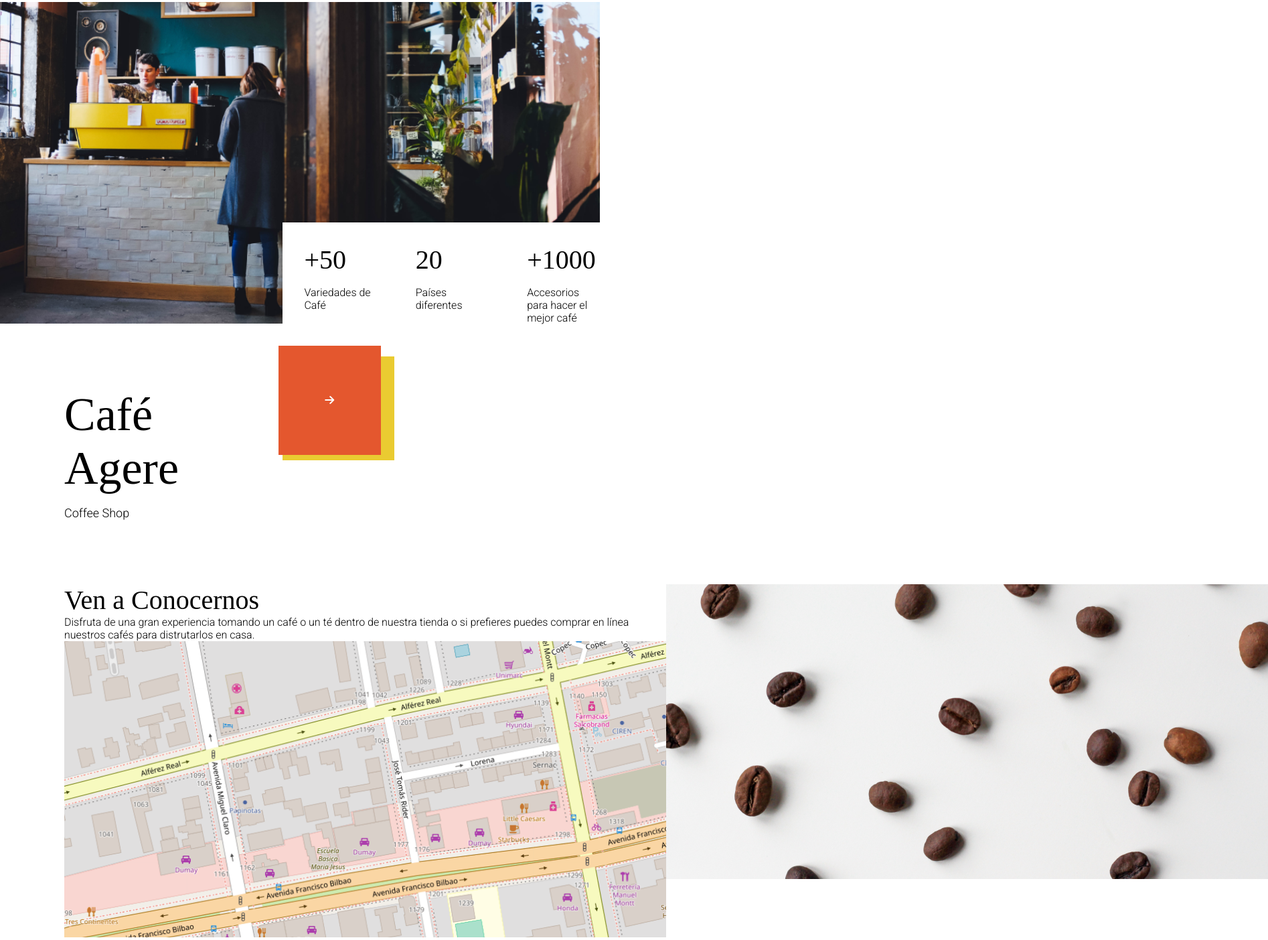
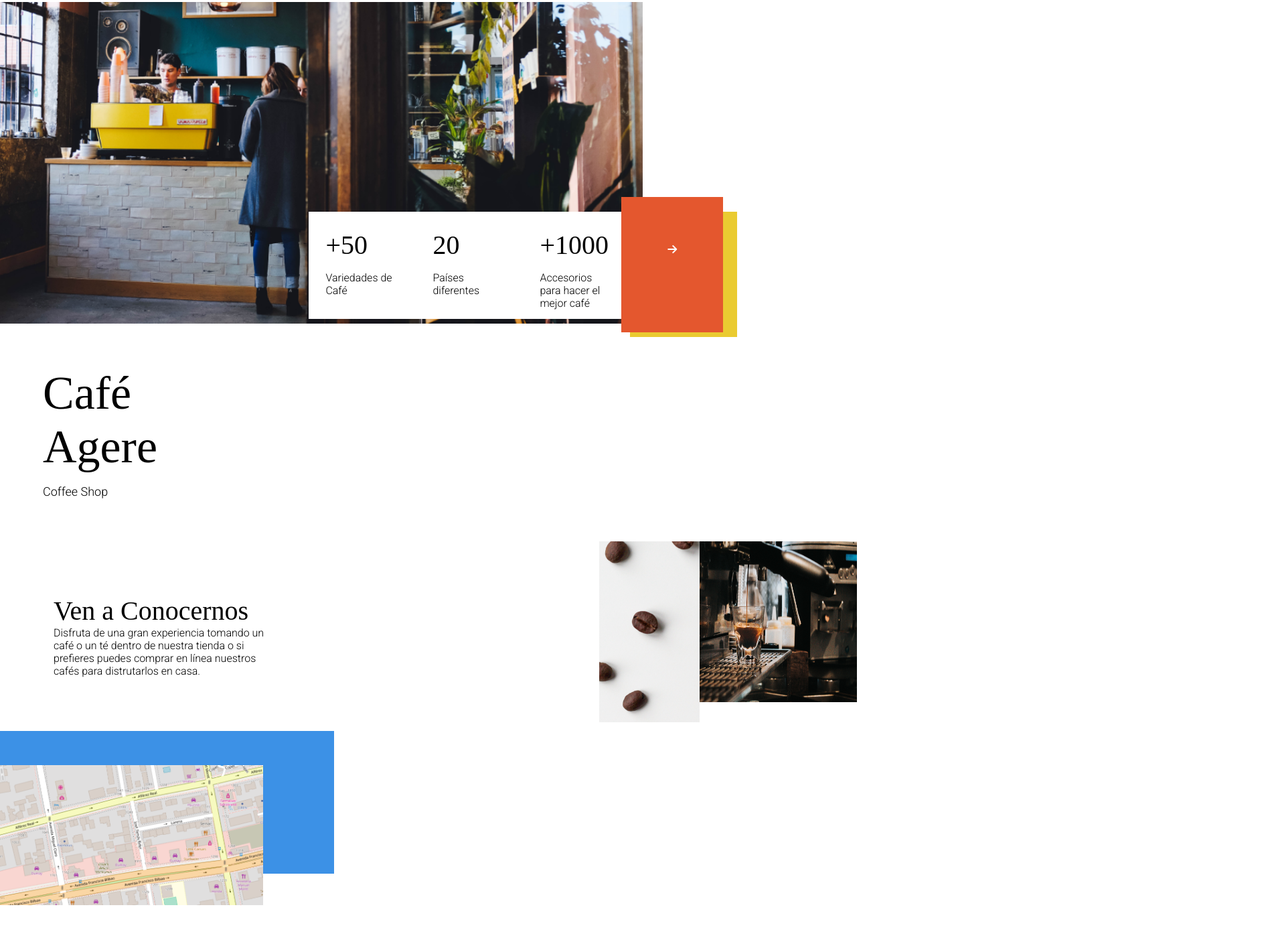
Before and after one commit to pabl-cruz/DesafioCafeAgere, a plain HTML site: page index.html in a window 1280 px wide. Shown: the part 108-1511 px from the top of the page at 67% size, 1894 px wide, since content can reach past the window. After the commit the page ends 1459 px from the top, so only its background shows below. Drawn offline with Linux system fonts and the light colour scheme; a web font is replaced by a local one.

Commit message:
(wip) añadidos componentes main

```diff
--- a/assets/scss/abstracts/_variables.scss
+++ b/assets/scss/abstracts/_variables.scss
@@ -4,6 +4,7 @@ $spanishgray: #989797;
 $shinyshamrock: #4ca866;
 $coral: #eacb31;
 $flame: #e4572e;
+$bluedefrance: #3c91e6;
 //tipografias
 $roboto: "Roboto";
 $pt: "PT Mono";
--- a/assets/scss/components/_features.scss
+++ b/assets/scss/components/_features.scss
@@ -3,9 +3,10 @@
   width: 50%;
   max-height: 20%;
   background: $white;
+  z-index: 2;
   &__feature{
-    padding: 2rem;
-    width: 16%;
+    padding:1.6rem;
+    width: 17%;
     &--button{
       background-color: $coral;
     }
@@ -18,10 +19,10 @@
     position: relative;
     color: $white;
     background-color: $flame;
-    padding-top: 72px;
+    padding-top: 69px;
     top: -6vh;
     left: -3vw;
-    width: 149%;
-    height: 100%;
+    width: 140%;
+    height: 98%;
   }
 }
--- a/assets/scss/components/_images.scss
+++ b/assets/scss/components/_images.scss
@@ -0,0 +1,16 @@
+.images{
+  width: 25%;
+  &__cafe{
+    width: 150px;
+    position: absolute;
+    height: 270px;
+    object-fit: cover;
+    margin-left: -65px;
+    z-index: 2;
+  }
+  &__image{
+    width: 100%;
+    margin-bottom: -4px;
+    height: 30vh;
+  }
+}
--- a/assets/scss/components/_map.scss
+++ b/assets/scss/components/_map.scss
@@ -0,0 +1,9 @@
+.map{
+  background-color: $bluedefrance;
+  &__image{
+    width: 85%;
+    position: relative;
+    top: 51px;
+    right: 31px;
+  }
+}
--- a/assets/scss/components/_meetus.scss
+++ b/assets/scss/components/_meetus.scss
@@ -0,0 +1,8 @@
+.meetus{
+  &__title{
+    margin-top: 3rem;
+  }
+  &__text{
+    padding: 2rem 5rem 5rem 5rem;
+  }
+}
--- a/assets/scss/components/_title.scss
+++ b/assets/scss/components/_title.scss
@@ -1,6 +1,6 @@
 .hero{
   &__title{
-    padding: 6rem;
+    padding: 4rem;
   }
   &__subTitle{
     padding-top: 1rem;
--- a/assets/scss/layout/_hero.scss
+++ b/assets/scss/layout/_hero.scss
@@ -1,6 +1,6 @@
 .hero{
   &__imageContainer{
-    width: 70%;
+    width: 75%;
     height: 60vh;
   }
   &__image{
--- a/assets/scss/layout/_layout.scss
+++ b/assets/scss/layout/_layout.scss
@@ -11,4 +11,5 @@
   display: flex;
   flex-direction: row;
   flex-wrap: wrap;
+  justify-content: space-between;
 }
--- a/assets/scss/layout/_main.scss
+++ b/assets/scss/layout/_main.scss
@@ -1,4 +1,16 @@
 .features{
-  top: 55vh;
-  left: 33vw;
+  top: 53vh;
+  left: 36vw;
 }
+
+.meetus{
+  width: 75%;
+  &__text{
+    width: 35%;
+
+  }
+}
+
+.map{
+ width: 52%;
+}
--- a/assets/scss/vendor/_fontawesome.scss
+++ b/assets/scss/vendor/_fontawesome.scss
@@ -1,3 +1,3 @@
 svg{
-  font-size: 3rem;
+  font-size: 4rem;
 }
--- a/index.html
+++ b/index.html
@@ -49,7 +49,7 @@ crossorigin="anonymous"
     </section>
   </header>
   <main class="main container__fluid">
-    <div class="container">
+    <div class="row">
       <section class="features row">
         <div class="features__feature">
           <span class="xx-large">+50</span>
@@ -79,7 +79,8 @@ crossorigin="anonymous"
         </div>
       </section>
       <section class="images">
-        <img class="images__image" src="assets/img/img-3.png" alt="granos de café">
+        <img class="images__cafe" src="assets/img/img-3.png" alt="granos de café">
+        <img class="images__image" src="assets/img/img-2.png" alt="cafeteria">
       </section>
     </div>
   </main>
```
Also changed, not shown: assets/css/main.css, 1 other file.
